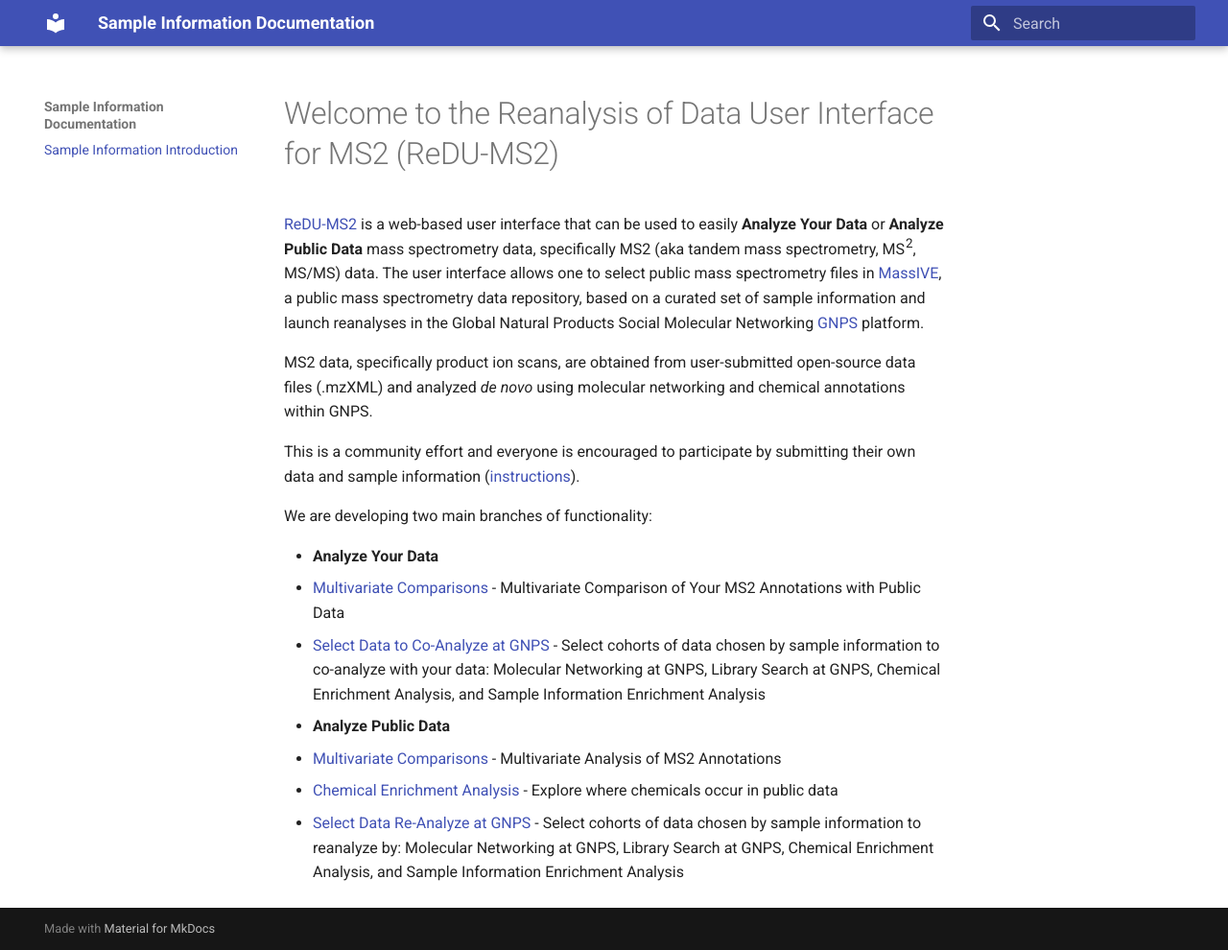
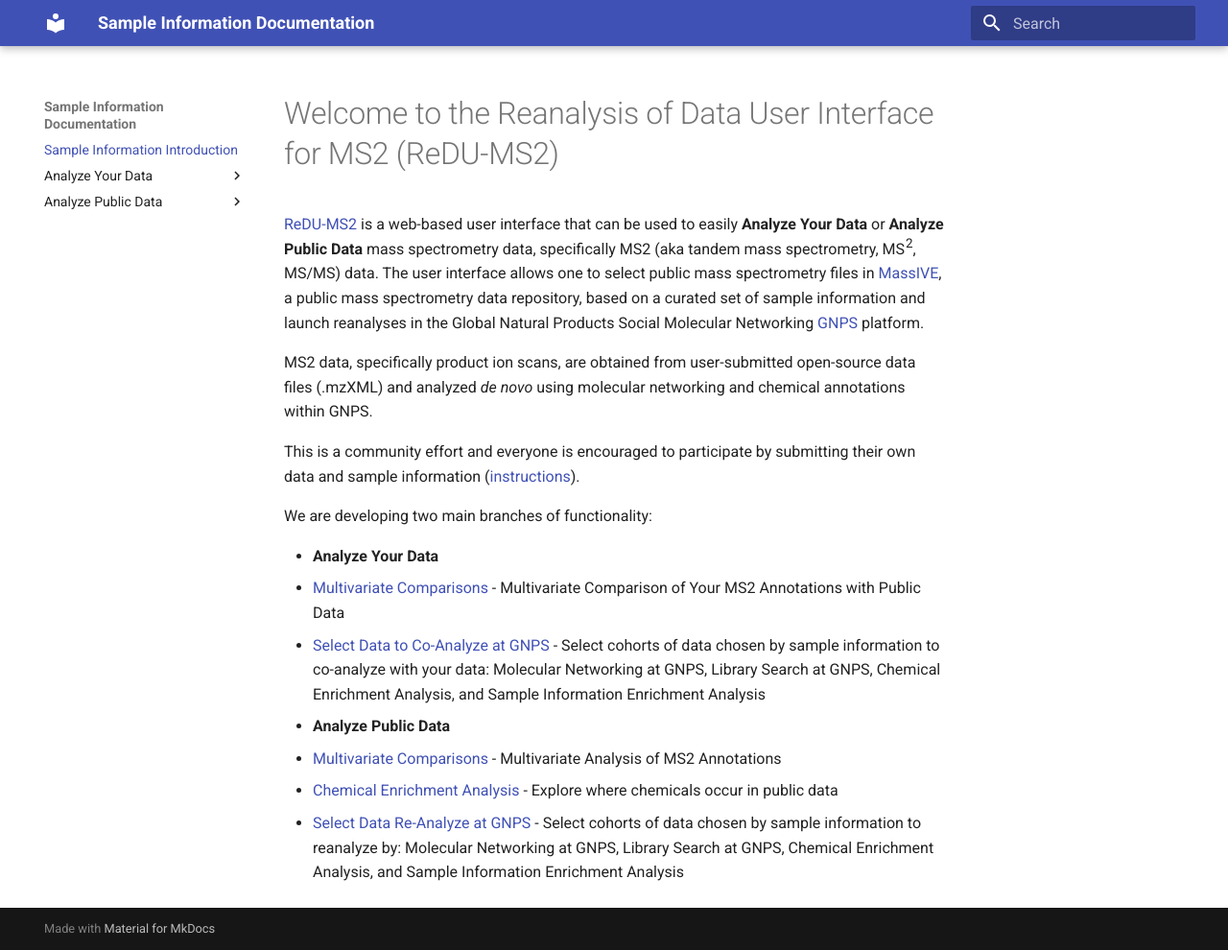
Before and after one commit to mwang87/ReDU-MS2-Documentation, an MkDocs documentation site: the page built from docs/index.md, in a window 1280 px wide and 990 px high. Shown: the whole window at 96% size. Built offline with MkDocs 1.6.1 and Material for MkDocs 9.7.7, drawn with Linux system fonts in a browser that asks for light colours; old or Windows-style settings are respelled for this version of MkDocs; some of the changed lines change nothing that is shown.

Commit message:
udpating links

```diff
--- a/docs/index.md
+++ b/docs/index.md
@@ -4,15 +4,15 @@
 
 MS2 data, specifically product ion scans, are obtained from user-submitted open-source data files (.mzXML) and analyzed *de novo* using molecular networking and chemical annotations within GNPS.
 
-This is a community effort and everyone is encouraged to participate by submitting their own data and sample information ([instructions](HowtoContribute.md)).
+This is a community effort and everyone is encouraged to participate by submitting their own data and sample information ([instructions](HowtoContribute)).
 
 We are developing two main branches of functionality:
 
 * **Analyze Your Data**
-  * [Multivariate Comparisons](AnalyzeYourData_MultivariateComparisons.md) - Multivariate Comparison of Your MS2 Annotations with Public Data
-  * [Select Data to Co-Analyze at GNPS](AnalyzeYourData_CoAnalysis_MolecularNetworking.md) - Select cohorts of data chosen by sample information to co-analyze with your data: Molecular Networking at GNPS, Library Search at GNPS, Chemical Enrichment Analysis, and Sample Information Enrichment Analysis
+  * [Multivariate Comparisons](AnalyzeYourData_MultivariateComparisons) - Multivariate Comparison of Your MS2 Annotations with Public Data
+  * [Select Data to Co-Analyze at GNPS](AnalyzeYourData_CoAnalysis_at_GNPS) - Select cohorts of data chosen by sample information to co-analyze with your data: Molecular Networking at GNPS, Library Search at GNPS, Chemical Enrichment Analysis, and Sample Information Enrichment Analysis
 
 * **Analyze Public Data**
-  * [Multivariate Comparisons](AnalyzePublicData_MultivariateComparisons.md) - Multivariate Analysis of MS2 Annotations
-  * [Chemical Enrichment Analysis](AnalyzePublicData_ChemicalEnrichment.md) - Explore where chemicals occur in public data
-  * [Select Data Re-Analyze at GNPS](AnalyzePublicData_MolecularNetworking.md)  - Select cohorts of data chosen by sample information to reanalyze by: Molecular Networking at GNPS, Library Search at GNPS, Chemical Enrichment Analysis, and Sample Information Enrichment Analysis
+  * [Multivariate Comparisons](AnalyzePublicData_MultivariateComparisons) - Multivariate Analysis of MS2 Annotations
+  * [Chemical Enrichment Analysis](AnalyzePublicData_ChemicalEnrichment) - Explore where chemicals occur in public data
+  * [Select Data Re-Analyze at GNPS](PublicData_Reanalysis_at_GNPS)  - Select cohorts of data chosen by sample information to reanalyze by: Molecular Networking at GNPS, Library Search at GNPS, Chemical Enrichment Analysis, and Sample Information Enrichment Analysis
--- a/mkdocs.yml
+++ b/mkdocs.yml
@@ -1,6 +1,13 @@
 site_name: Sample Information Documentation
 pages:
     - Sample Information Introduction: index.md
+    - Analyze Your Data:
+        - Multivariate: AnalyzeYourData_MultivariateComparisons.md
+        - Co-Analysis at GNPS: AnalyzeYourData_CoAnalysis_at_GNPS.md
+    - Analyze Public Data:
+        - Multivariate: AnalyzePublicData_MultivariateComparisons.md
+        - Chemical Enrichment: AnalyzePublicData_ChemicalEnrichment.md
+        - Re-analysis at GNPS: PublicData_Reanalysis_at_GNPS.md
 theme:
     name: material
     #name: readthedocs
```
